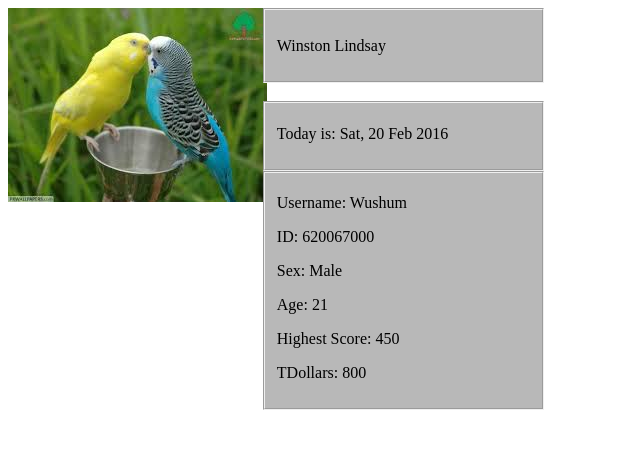
After one commit to Wushum/info3180-lab_2, a Flask app: page /profile in a window 1280 px wide. The commit adds this page. Shown: the top 449 px of the page, without its empty margins (0-640 px from the left). Run offline with Flask 2, Linux system fonts and the light colour scheme.

Commit message:
Final commit

```diff
--- a/app/templates/home.html
+++ b/app/templates/home.html
@@ -6,4 +6,5 @@
 
 
 {% block main %}
+<h1>This is the Home page<h1>
 {% endblock %}
--- /dev/null
+++ b/app/templates/profile.html
@@ -0,0 +1,44 @@
+<!doctype html>
+<html>
+<head>
+
+<title></title>
+
+</head>
+<body>
+
+<style>
+fieldset{
+width:25%;
+background:	#B8B8B8 ;
+}
+.floatright{
+float:right;
+width:80%
+}
+.floatleft{
+float:left;
+width:5%
+}
+</style>
+
+<div class="floatleft">
+<img src="/static/img/parrots.jpg" alt="Something is wrong"/>
+</div>
+<div class="floatright">
+
+
+<fieldset><p><h1></h1>Winston Lindsay </h1></p></fieldset>
+<br/>
+<fieldset><p> Today is: Sat, 20 Feb 2016</p></fieldset>
+<fieldset><p>Username: Wushum</p>
+<p>ID: 620067000</p>
+<p>Sex: Male</p>
+<p>Age: 21</p>
+<p>Highest Score: 450</p>
+<p>TDollars: 800</p>
+</fieldset>
+</div>
+
+</body>
+</html>
--- a/app/views.py
+++ b/app/views.py
@@ -2,22 +2,34 @@
 Flask Documentation:     http://flask.pocoo.org/docs/
 Jinja2 Documentation:    http://jinja.pocoo.org/2/documentation/
 Werkzeug Documentation:  http://werkzeug.pocoo.org/documentation/
-
 This file creates your application.
 """
 
 from app import app
 from flask import render_template, request, redirect, url_for
+import time
 
 
 ###
 # Routing for your application.
 ###
 
+
+
 @app.route('/')
 def home():
     """Render website's home page."""
     return render_template('home.html')
+
+
+
+@app.route('/profile')
+def profile():
+  return render_template('profile.html',time=timeinfo())
+
+def timeinfo():
+     now = time.strftime("%c")
+     return now
 
 
 @app.route('/about/')
@@ -48,6 +60,7 @@ def add_header(response):
     return response
 
 
+
 @app.errorhandler(404)
 def page_not_found(error):
     """Custom 404 page."""
@@ -55,4 +68,4 @@ def page_not_found(error):
 
 
 if __name__ == '__main__':
-    app.run(debug=True,host="0.0.0.0",port="8888")
+    app.run(debug=True,host="0.0.0.0",port="8080")
```
Also changed, not shown: app/static/img/octocat.png (deleted), app/static/img/parrots.jpg (added).
